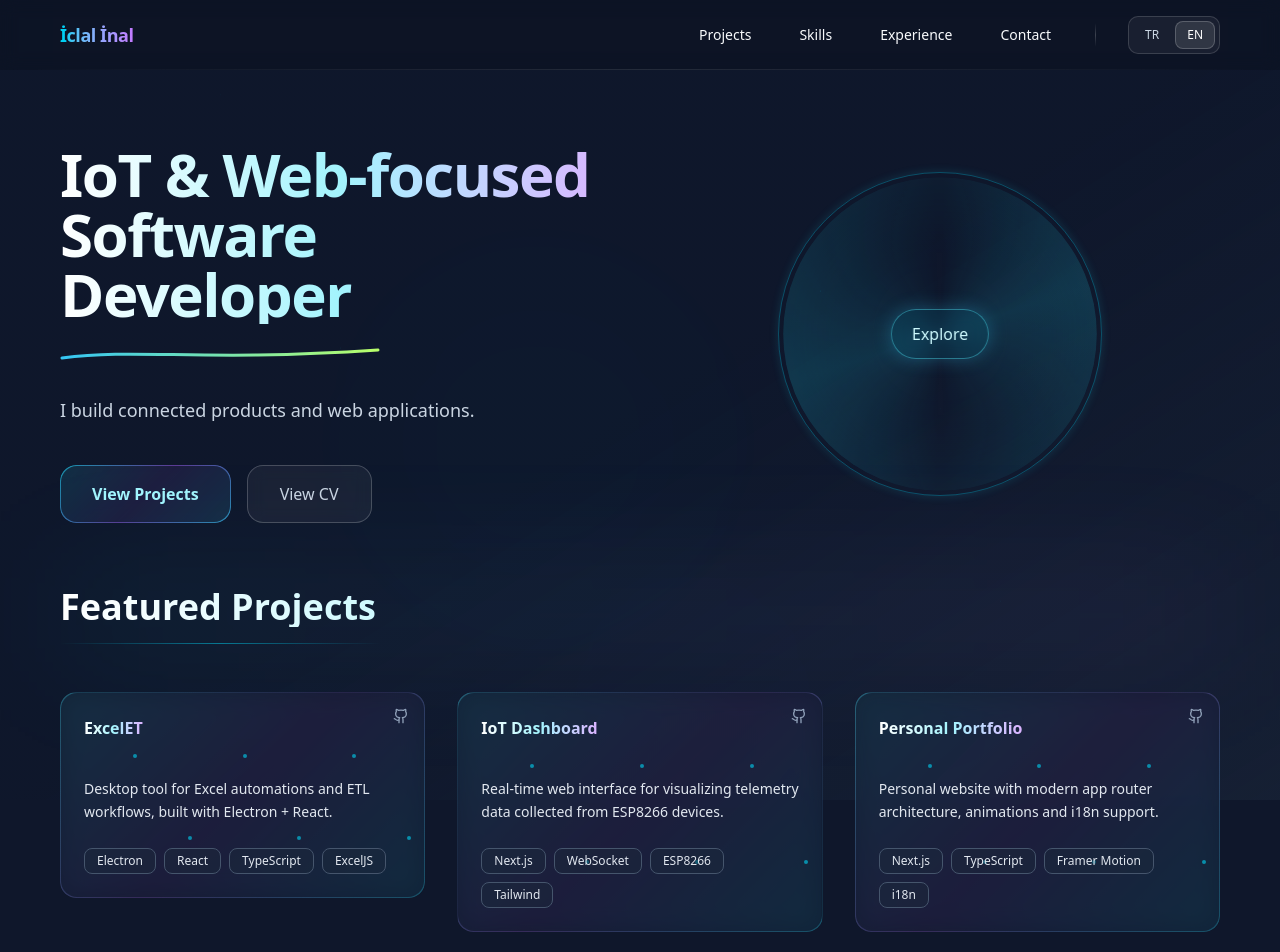
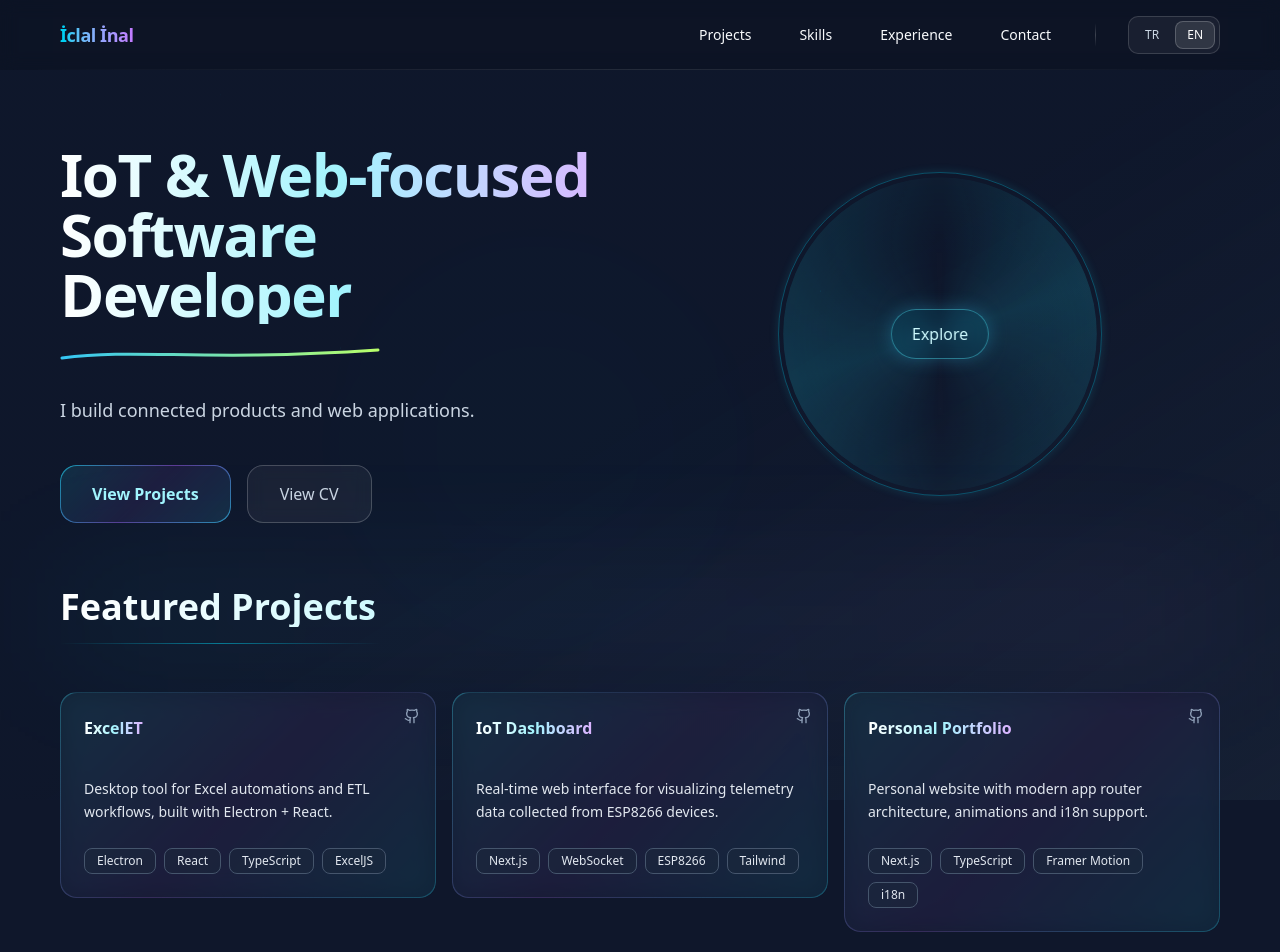
Before and after one commit to iclalinal/iclal-portfolio, a Next.js app: page / in a window 1280 px wide. Shown: the top 952 px of the page. Built offline with nearby package versions, Linux system fonts and the light colour scheme.

Commit message:
fix: reduce project card spacing and skills layout overflow

```diff
--- a/src/app/page.tsx
+++ b/src/app/page.tsx
@@ -74,7 +74,7 @@ export default function Page() {
 
         <Section id="projects" title={c.sections.projects}>
           <m.div
-            className="grid grid-cols-1 md:grid-cols-2 lg:grid-cols-2 xl:grid-cols-3 gap-8 items-stretch"
+            className="grid grid-cols-1 md:grid-cols-2 lg:grid-cols-2 xl:grid-cols-3 gap-x-4 gap-y-8 items-stretch"
             initial={{ opacity: 0 }}
             whileInView={{ opacity: 1 }}
             viewport={{ once: true }}
@@ -108,7 +108,7 @@ export default function Page() {
         </Section>
 
         {/* Fun Facts at the bottom */}
-        <Section id="funfacts" title={lang === "tr" ? "Eğlenceli Bilgiler" : "Fun Facts"}>
+        <Section id="funfacts" title={lang === "tr" ? "Küçük Bilgiler" : "Fun Facts"}>
           <FunFacts limit={6} />
         </Section>
       </main>
--- a/src/components/Section.tsx
+++ b/src/components/Section.tsx
@@ -20,7 +20,7 @@ export default function Section({
     <m.section
       ref={ref}
       id={id}
-      className="relative mx-auto max-w-[1200px] px-5 py-16 scroll-mt-24"
+      className="relative mx-auto max-w-[1200px] px-5 py-12 md:py-16 scroll-mt-24"
       initial={{ opacity: 0, y: 50 }}
       animate={isInView ? { opacity: 1, y: 0 } : { opacity: 0, y: 50 }}
       transition={{ duration: 0.8, ease: "easeOut" }}
@@ -52,7 +52,7 @@ export default function Section({
 
       {/* Section header */}
       <m.div
-        className="relative z-10 mb-12"
+        className="relative z-10 mb-8 md:mb-12"
         initial={{ opacity: 0, y: 30 }}
         animate={isInView ? { opacity: 1, y: 0 } : { opacity: 0, y: 30 }}
         transition={{ delay: 0.2, duration: 0.8 }}
--- a/src/components/ui/Card3DWrapper.tsx
+++ b/src/components/ui/Card3DWrapper.tsx
@@ -1,6 +1,6 @@
 "use client";
 import { m } from "framer-motion";
-import { ReactNode } from "react";
+import { ReactNode, useEffect, useState } from "react";
 import { use3DCard } from "@/hooks/use3DCard";
 
 interface Card3DWrapperProps {
@@ -16,18 +16,31 @@ export function Card3DWrapper({
   withParticles = true,
   particleCount = 6
 }: Card3DWrapperProps) {
+  const [canHover, setCanHover] = useState(true);
+  const [isSmallScreen, setIsSmallScreen] = useState(false);
+
+  useEffect(() => {
+    if (typeof window !== "undefined") {
+      setCanHover(window.matchMedia("(hover: hover)").matches);
+      const mq = window.matchMedia("(max-width: 640px)");
+      setIsSmallScreen(mq.matches);
+      const handler = (e: MediaQueryListEvent) => setIsSmallScreen(e.matches);
+      mq.addEventListener?.("change", handler);
+      return () => mq.removeEventListener?.("change", handler);
+    }
+  }, []);
   const { isHovered, mx, my, rx, ry, onMove, onLeave, onEnter } = use3DCard();
 
   return (
     <m.div
-      className={`group relative overflow-visible [perspective:1200px] cursor-pointer ${className}`}
-      onMouseMove={onMove}
-      onMouseLeave={onLeave}
-      onMouseEnter={onEnter}
+      className={`group relative overflow-visible [perspective:1200px] ${canHover ? "cursor-pointer" : ""} ${className}`}
+      onMouseMove={canHover ? onMove : undefined}
+      onMouseLeave={canHover ? onLeave : undefined}
+      onMouseEnter={canHover ? onEnter : undefined}
     >
       {/* Outer glow effect */}
       <m.div
-        className="absolute -inset-4 rounded-3xl opacity-0 group-hover:opacity-100 transition-opacity duration-500"
+        className="absolute -inset-1 rounded-3xl opacity-0 group-hover:opacity-100 transition-opacity duration-500"
         style={{
           background: "radial-gradient(600px circle at var(--mouse-x) var(--mouse-y), rgba(34,211,238,0.15), transparent 40%)",
         }}
@@ -44,7 +57,7 @@ export function Card3DWrapper({
           rotateY: ry,
           transformStyle: "preserve-3d",
         }}
-        whileHover={{ z: 50 }}
+        whileHover={canHover ? { z: 50 } : undefined}
         transition={{ type: "spring", stiffness: 280, damping: 25 }}
       >
         {/* Main card with Projects styling */}
@@ -72,7 +85,7 @@ export function Card3DWrapper({
 
           {/* Shine effect */}
           <m.div
-            className="absolute inset-0 opacity-0 group-hover:opacity-100"
+            className="absolute inset-0 opacity-0 group-hover:opacity-100 pointer-events-none"
             animate={{
               background: `linear-gradient(135deg, transparent 30%, rgba(255,255,255,0.2) 50%, transparent 70%)`,
             }}
@@ -85,7 +98,7 @@ export function Card3DWrapper({
           </div>
 
           {/* Floating particles effect */}
-          {withParticles && (
+          {(withParticles && canHover && !isSmallScreen) && (
             <div className="absolute inset-0 overflow-hidden pointer-events-none">
               {[...Array(particleCount)].map((_, i) => (
                 <m.div
```
